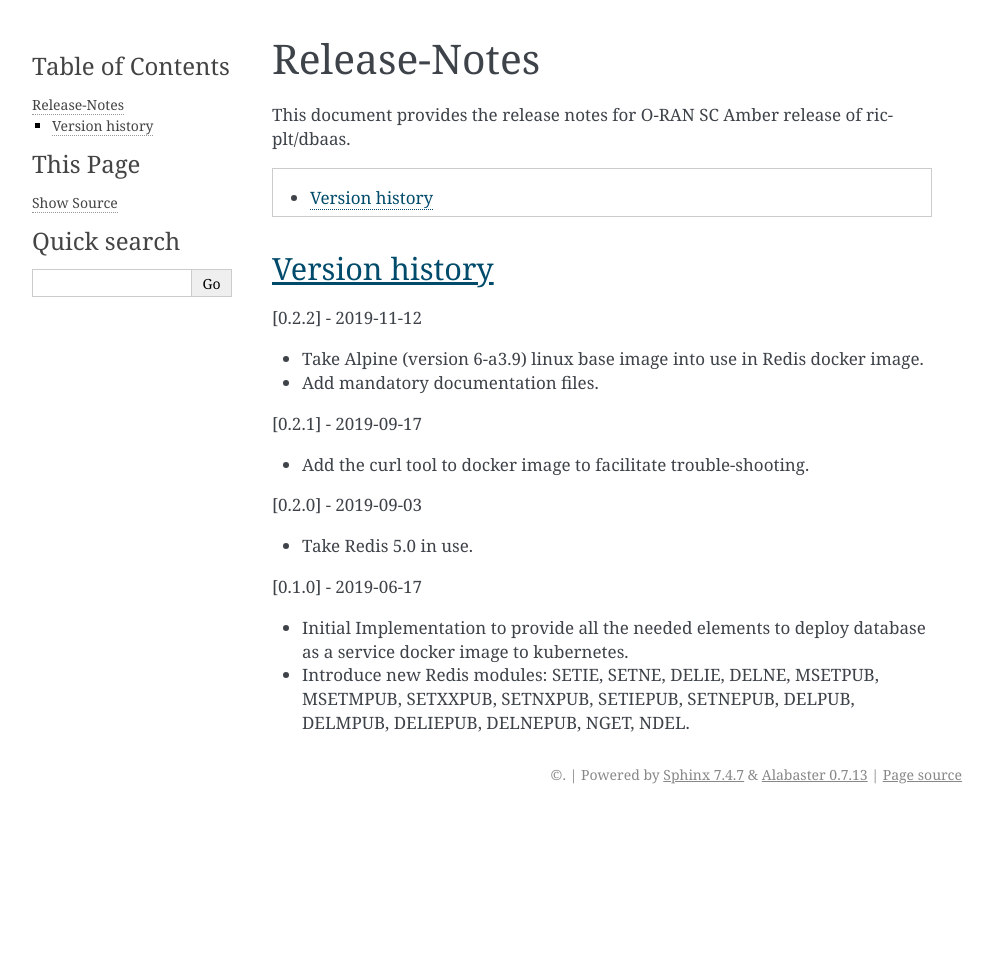
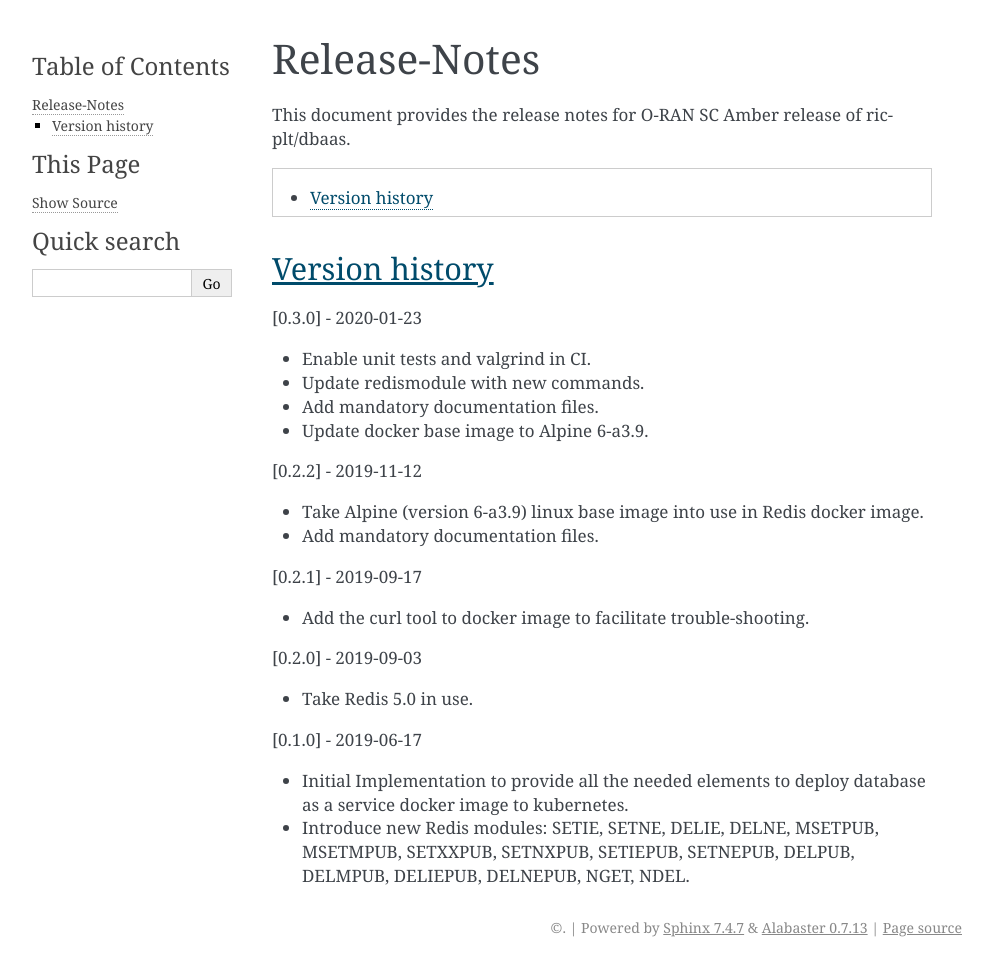
Before and after one commit to o-ran-sc/ric-plt-dbaas, a Sphinx documentation site: the page built from docs/release-notes.rst, in a window 1280 px wide. Shown: the whole page, without its empty margins (148-1141 px from the left). Built offline with Sphinx 7.4.7, drawn with Linux system fonts in a browser that asks for light colours; before the commit the page ends 900 px from its top, so only the background shows below that.

Commit message:
Update release notes for version 0.3.0
Signed-off-by: Arvo Heinonen <arvo.heinonen@nokia.com>
Change-Id: I639f2d192747f9458bc56e0ddb88a19175388a61

```diff
--- a/docs/release-notes.rst
+++ b/docs/release-notes.rst
@@ -31,6 +31,13 @@ ric-plt/dbaas.
 Version history
 ---------------
 
+[0.3.0] - 2020-01-23
+
+* Enable unit tests and valgrind in CI.
+* Update redismodule with new commands.
+* Add mandatory documentation files.
+* Update docker base image to Alpine 6-a3.9.
+
 [0.2.2] - 2019-11-12
 
 * Take Alpine (version 6-a3.9) linux base image into use in Redis docker image.
```
